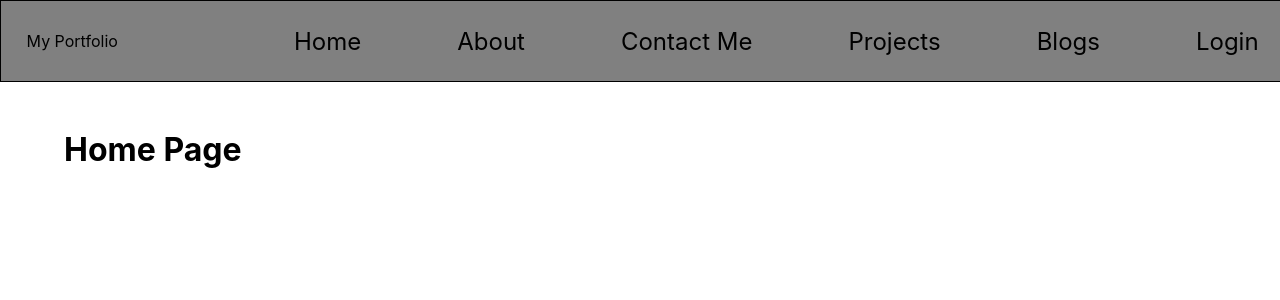
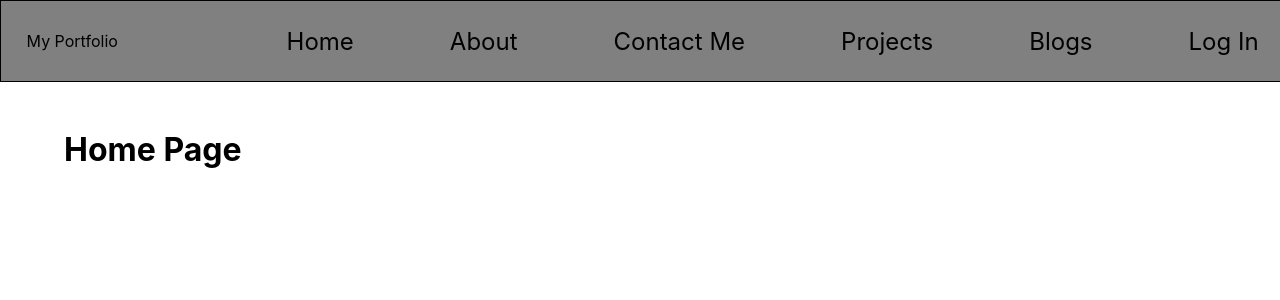
Before and after one commit to Uthaeus/portfolio-1, a React (Create React App) app: page / in a window 1280 px wide. Shown: the top 300 px of the page. Built offline with nearby package versions, Linux system fonts and the light colour scheme; the HTML template or start-up script is replaced by a standard one.

Commit message:
finished functionality of login/logout

```diff
--- a/src/App.js
+++ b/src/App.js
@@ -32,9 +32,9 @@ function App() {
       <Routes>
         <Route path='/' element={<Home />} />
         <Route path='/about' element={<About />} />
-        <Route path='/contact-me' element={<ContactMe />} />
-        <Route path='/projects' element={<Projects />} />
-        <Route path='/blogs' element={<Blogs />} />
+        <Route path='/contact-me' element={<ContactMe isLogged={isLoggedIn} />} />
+        <Route path='/projects' element={<Projects isLogged={isLoggedIn} />} />
+        <Route path='/blogs' element={<Blogs isLogged={isLoggedIn} />} />
         <Route path='/login' element={<Login isLogged={logIn} />} />
       </Routes>
     </Layout>
--- a/src/components/layout/Header.js
+++ b/src/components/layout/Header.js
@@ -4,7 +4,6 @@ import { Link } from 'react-router-dom';
 import classes from './Header.module.css';
 
 const Header = (props) => {
-
     return (
         <header className={classes.header}>
             <div>My Portfolio</div>
@@ -26,7 +25,7 @@ const Header = (props) => {
                         <Link to='/blogs'>Blogs</Link>
                     </li>
                     <li>
-                        {props.isLogged ? <Link to='/'><span onClick={props.logOut}>Log Out</span></Link> : <Link to='/login'>Login</Link>}
+                        {props.isLogged ? <Link to='/'><span onClick={props.logOut}>Log Out</span></Link> : <Link to='/login'>Log In</Link>}
                     </li>
                 </ul>
             </nav>
--- a/src/components/layout/Layout.js
+++ b/src/components/layout/Layout.js
@@ -6,7 +6,7 @@ import classes from './Layout.module.css';
 const Layout = props => {
     return (
         <div>
-            <Header logOut={props.logOut} />
+            <Header logOut={props.logOut} isLogged={props.isLogged} />
             <main className={classes.main}>
                 {props.children}
             </main>
```
